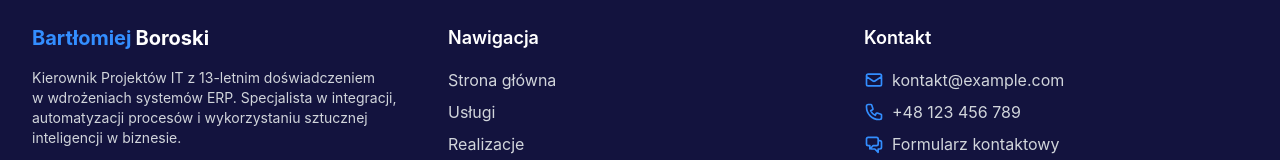
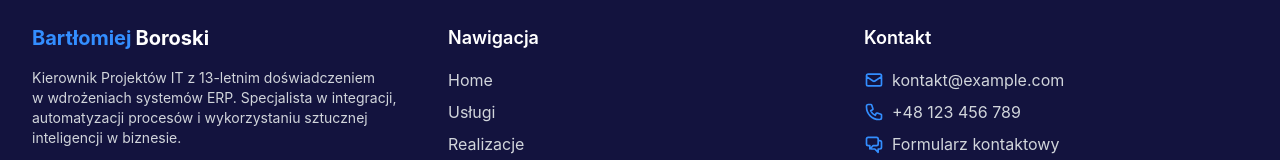
Before and after one commit to borasek92/boroski2, a Next.js app: page / in a window 1280 px wide. Shown: the part 3322-3482 px from the top of the page. Built offline with nearby package versions, Linux system fonts and the light colour scheme.

Commit message:
Update Footer.js

```diff
--- a/app/components/Footer.js
+++ b/app/components/Footer.js
@@ -25,7 +25,7 @@ export default function Footer() {
             <ul className="space-y-2">
               <li>
                 <Link href="/" className="text-gray-300 hover:text-primary-400 transition-colors">
-                  Strona główna
+                  Home
                 </Link>
               </li>
               <li>
```
